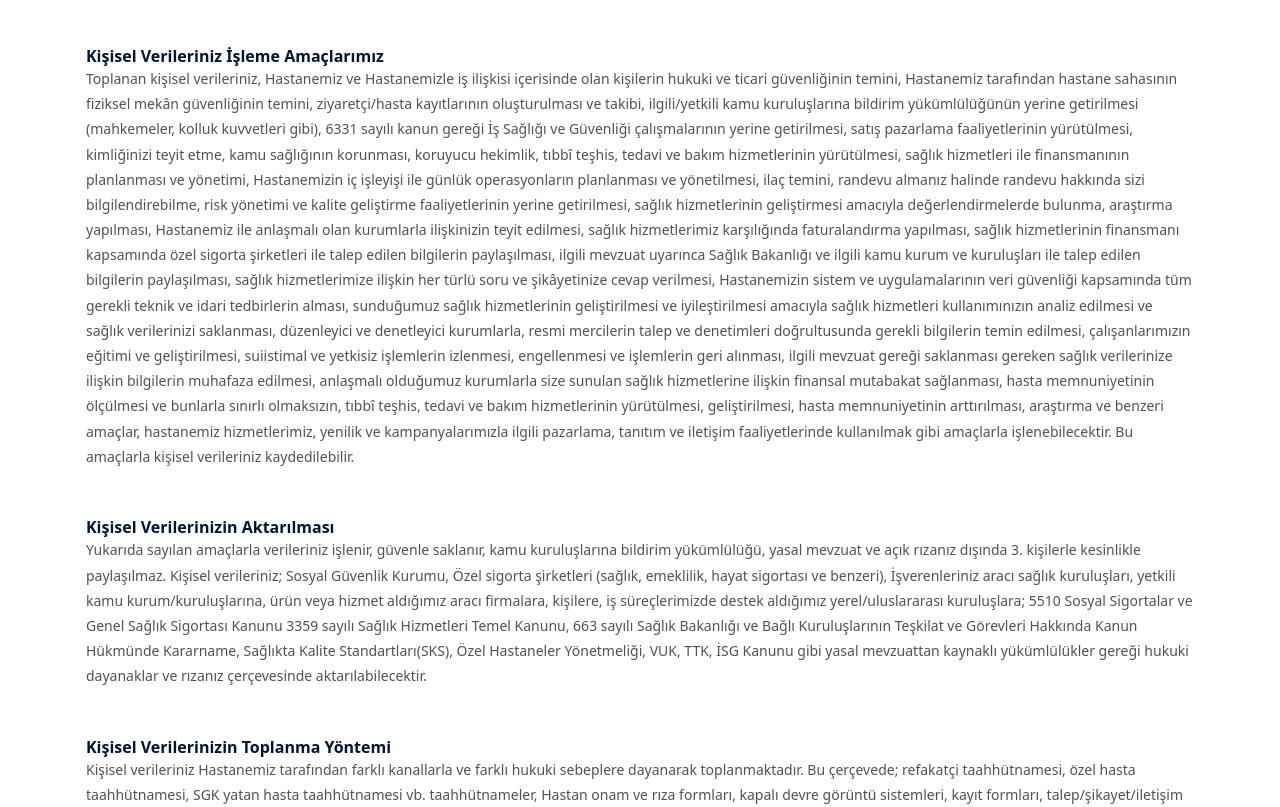
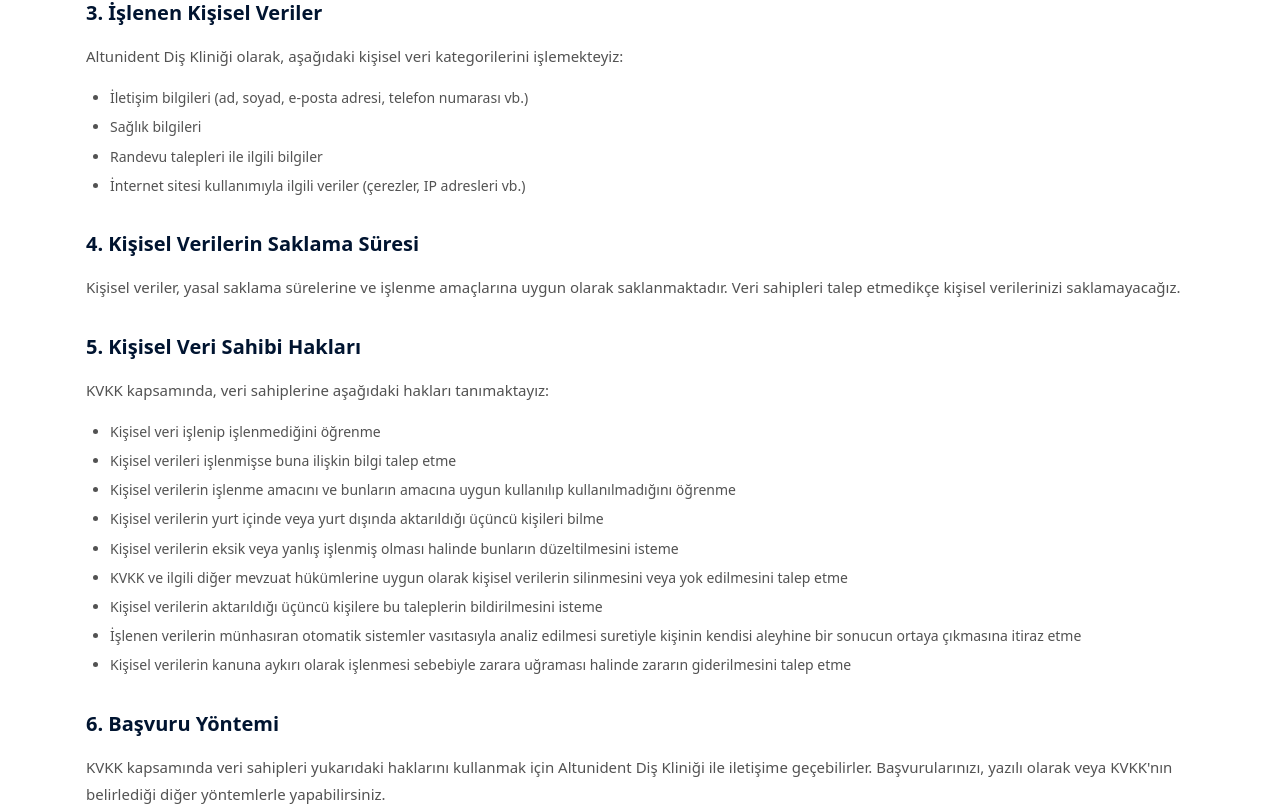
Before and after one commit to arslan-company/altunident-ui, a Next.js app: page /en/kvkk-aydinlatma-metni in a window 1280 px wide. Shown: the part 973-1780 px from the top of the page. Built offline with nearby package versions, Linux system fonts and the light colour scheme; no server answers.

Commit message:
kvkk & cookie pages updated

```diff
--- a/src/app/[locale]/kvkk-aydinlatma-metni/page.tsx
+++ b/src/app/[locale]/kvkk-aydinlatma-metni/page.tsx
@@ -23,159 +23,103 @@
       <main className="tw-min-h-screen tw-py-12">
         <div className="container tw-mx-auto tw-px-4 tw-space-y-6">
           <h3>KVKK (Kişisel Verilerin Korunması Konunu)</h3>
-          <br />
-          <br />
-          <h6>KİŞİSEL VERİLERİN KORUNMASI AYDINLATMA METNİ VE AÇIK RIZA FORMU</h6>
-          <br />
-          6698 Sayılı Kişisel Verilerin Korunması Kanunu Kapsamında, Kişisel Verilerinizi sınırlı
-          bağlantılı ve ölçülü olarak işlemekteyiz. Cihan Özel Sağlık ve Eğitim Hiz. İnş. San. Tic.
-          A. Ş. (“Hastane”) olarak Veri Sorumlusu sıfatıyla, Kişisel Verilerinizi talep ettiğimiz ve
-          bizimle paylaşmış olduğunuz kişisel verilerinizin işlenmelerini gerektiren amaç
-          çerçevesinde ve bu amaç ile bağlantılı, sınırlı ve ölçülü şekilde, doğruluğunu ve en
-          güncel halini koruyarak aşağıda açıklanan kapsamda işliyoruz. Bu konuda sizleri detaylı
-          olarak bilgilendirmek ve veri işlemenin açık rızanıza tabi olduğu konularda sizlerden onay
-          almak istiyoruz.
-          <br />
-          <br />
-          <h6>Hangi Kişisel Verilerinizi İşliyoruz;</h6>
-          İşlemekte olduğumuz kişisel verileriniz; Ad-soyad, TCKN, ve kimilk belgeleriniz üzerinden
-          yer alan tüm bilgileriniz dahil kimlik verileriniz; İkamet adresiniz, telefon numaranız,
-          mail adresiniz dahil iletişim bilgileriniz; yine acil durumlarda, refakat süreçlerinde
-          iletişim kurulacak kişiler gibi aile veya yakın bilgileriniz; banka hesap numarası, IBAN
-          numarası bilgileri dahil finansal bilgileriniz, sizin tarafınızdan sunulan veya
-          hastanemizce yapılan tüm tıbbi teşhis, tedavi ve bakım hizmetleri kapsamında hastalık
-          bilgilerinizi içeren tüm belgeler/bilgiler dahil sağlık/cinsel verileriniz; Sağlık
-          hizmetlerinin finansmanı ve planlaması amacıyla özel sağlık sigortasına ilişkin
-          verileriniz; Hastanemiz ziyaretiniz süresince kapalı devre görüntü sistemleri vasıtasıyla
-          sizlerden aldığımız görüntü ve araç plaka verileriniz dahil olmak üzere görüntü
-          verileriniz; parmak izi, avuç içi, damar izi gibi mevzuattan kaynaklı işlenmesi gereken
-          biometrik verileriniz; yine pazarlama ve iletişim faaliyetlerinde kullanılmak üzere
-          hastanemiz içerisinde alınmış görüntü verileriniz; çağrı merkezi üzerinden vermiş
-          olduğunuz işitsel verileriniz ve bunlarla sınırlı olmayan kişisel bilgilerden
-          oluşabilecektir.
-          <br />
-          <br />
-          <h6>Kişisel Verileriniz İşleme Amaçlarımız</h6>
-          Toplanan kişisel verileriniz, Hastanemiz ve Hastanemizle iş ilişkisi içerisinde olan
-          kişilerin hukuki ve ticari güvenliğinin temini, Hastanemiz tarafından hastane sahasının
-          fiziksel mekân güvenliğinin temini, ziyaretçi/hasta kayıtlarının oluşturulması ve takibi,
-          ilgili/yetkili kamu kuruluşlarına bildirim yükümlülüğünün yerine getirilmesi (mahkemeler,
-          kolluk kuvvetleri gibi), 6331 sayılı kanun gereği İş Sağlığı ve Güvenliği çalışmalarının
-          yerine getirilmesi, satış pazarlama faaliyetlerinin yürütülmesi, kimliğinizi teyit etme,
-          kamu sağlığının korunması, koruyucu hekimlik, tıbbî teşhis, tedavi ve bakım hizmetlerinin
-          yürütülmesi, sağlık hizmetleri ile finansmanının planlanması ve yönetimi, Hastanemizin iç
-          işleyişi ile günlük operasyonların planlanması ve yönetilmesi, ilaç temini, randevu
-          almanız halinde randevu hakkında sizi bilgilendirebilme, risk yönetimi ve kalite
-          geliştirme faaliyetlerinin yerine getirilmesi, sağlık hizmetlerinin geliştirmesi amacıyla
-          değerlendirmelerde bulunma, araştırma yapılması, Hastanemiz ile anlaşmalı olan kurumlarla
-          ilişkinizin teyit edilmesi, sağlık hizmetlerimiz karşılığında faturalandırma yapılması,
-          sağlık hizmetlerinin finansmanı kapsamında özel sigorta şirketleri ile talep edilen
-          bilgilerin paylaşılması, ilgili mevzuat uyarınca Sağlık Bakanlığı ve ilgili kamu kurum ve
-          kuruluşları ile talep edilen bilgilerin paylaşılması, sağlık hizmetlerimize ilişkin her
-          türlü soru ve şikâyetinize cevap verilmesi, Hastanemizin sistem ve uygulamalarının veri
-          güvenliği kapsamında tüm gerekli teknik ve idari tedbirlerin alması, sunduğumuz sağlık
-          hizmetlerinin geliştirilmesi ve iyileştirilmesi amacıyla sağlık hizmetleri kullanımınızın
-          analiz edilmesi ve sağlık verilerinizi saklanması, düzenleyici ve denetleyici kurumlarla,
-          resmi mercilerin talep ve denetimleri doğrultusunda gerekli bilgilerin temin edilmesi,
-          çalışanlarımızın eğitimi ve geliştirilmesi, suiistimal ve yetkisiz işlemlerin izlenmesi,
-          engellenmesi ve işlemlerin geri alınması, ilgili mevzuat gereği saklanması gereken sağlık
-          verilerinize ilişkin bilgilerin muhafaza edilmesi, anlaşmalı olduğumuz kurumlarla size
-          sunulan sağlık hizmetlerine ilişkin finansal mutabakat sağlanması, hasta memnuniyetinin
-          ölçülmesi ve bunlarla sınırlı olmaksızın, tıbbî teşhis, tedavi ve bakım hizmetlerinin
-          yürütülmesi, geliştirilmesi, hasta memnuniyetinin arttırılması, araştırma ve benzeri
-          amaçlar, hastanemiz hizmetlerimiz, yenilik ve kampanyalarımızla ilgili pazarlama, tanıtım
-          ve iletişim faaliyetlerinde kullanılmak gibi amaçlarla işlenebilecektir. Bu amaçlarla
-          kişisel verileriniz kaydedilebilir.
-          <br />
-          <br />
-          <h6>Kişisel Verilerinizin Aktarılması</h6>
-          Yukarıda sayılan amaçlarla verileriniz işlenir, güvenle saklanır, kamu kuruluşlarına
-          bildirim yükümlülüğü, yasal mevzuat ve açık rızanız dışında 3. kişilerle kesinlikle
-          paylaşılmaz. Kişisel verileriniz; Sosyal Güvenlik Kurumu, Özel sigorta şirketleri (sağlık,
-          emeklilik, hayat sigortası ve benzeri), İşverenleriniz aracı sağlık kuruluşları, yetkili
-          kamu kurum/kuruluşlarına, ürün veya hizmet aldığımız aracı firmalara, kişilere, iş
-          süreçlerimizde destek aldığımız yerel/uluslararası kuruluşlara; 5510 Sosyal Sigortalar ve
-          Genel Sağlık Sigortası Kanunu 3359 sayılı Sağlık Hizmetleri Temel Kanunu, 663 sayılı
-          Sağlık Bakanlığı ve Bağlı Kuruluşlarının Teşkilat ve Görevleri Hakkında Kanun Hükmünde
-          Kararname, Sağlıkta Kalite Standartları(SKS), Özel Hastaneler Yönetmeliği, VUK, TTK, İSG
-          Kanunu gibi yasal mevzuattan kaynaklı yükümlülükler gereği hukuki dayanaklar ve rızanız
-          çerçevesinde aktarılabilecektir.
-          <br />
-          <br />
-          <h6>Kişisel Verilerinizin Toplanma Yöntemi</h6>
-          Kişisel verileriniz Hastanemiz tarafından farklı kanallarla ve farklı hukuki sebeplere
-          dayanarak toplanmaktadır. Bu çerçevede; refakatçi taahhütnamesi, özel hasta taahhütnamesi,
-          SGK yatan hasta taahhütnamesi vb. taahhütnameler, Hastan onam ve rıza formları, kapalı
-          devre görüntü sistemleri, kayıt formları, talep/şikayet/iletişim formları, çağrı merkezi
-          ve web sitemiz gibi kanallar aracılığıyla sözlü, yazılı veya elektronik ortamda,
-          yurtiçi/yurtdışı iş birliği yaptığımız program ortağı kurum ve kuruluşlar, resmî kurumlar,
-          diğer 3. kişiler de dâhil olmak üzere Hastanemiz dışından da elde edilebilecek şekilde
-          fiziksel ortamlarda kâğıt üzerinde veya dijital ortamlarda elektronik yöntemlerle
-          toplanmaktadır.
-          <br />
-          <br />
-          <h6>KVK Kanunu’nun 11. maddesinde Sayılan Haklarınız</h6>
-          Kişisel veri sahipleri olarak, haklarınıza ilişkin taleplerinizi, işbu Aydınlatma Metninde
-          aşağıda düzenlenen yöntemlerle Hastanemize iletmeniz durumunda Hastanemiz talebin
-          niteliğine göre talebi en kısa sürede ve en geç 30 gün içinde ücretsiz olarak
-          sonuçlandıracaktır. Ancak, Kişisel Verileri Koruma Kurulunca bir ücret öngörülmesi
-          halinde, Hastanemiz tarafından belirlenen tarifedeki ücret alınacaktır. Bu kapsamda
-          kişisel veriniz ile ilgili a - Kişisel veri işlenip işlenmediğini öğrenme, b - Kişisel
-          verileri işlenmişse buna ilişkin bilgi talep etme, c - Kişisel verilerin işlenme amacını
-          ve bunların amacına uygun kullanılıp kullanılmadığını öğrenme, ç - Yurt içinde veya yurt
-          dışında kişisel verilerin aktarıldığı üçüncü kişileri bilme, d - Kişisel verilerin eksik
-          veya yanlış işlenmiş olması hâlinde bunların düzeltilmesini isteme ve bu kapsamda yapılan
-          işlemin kişisel verilerin aktarıldığı üçüncü kişilere bildirilmesini isteme, e - KVK
-          Kanunu’nun ve ilgili diğer kanun hükümlerine uygun olarak işlenmiş olmasına rağmen,
-          işlenmesini gerektiren sebeplerin ortadan kalkması hâlinde kişisel verilerin silinmesini
-          veya yok edilmesini isteme ve bu kapsamda yapılan işlemin kişisel verilerin aktarıldığı
-          üçüncü kişilere bildirilmesini isteme, f - İşlenen verilerin münhasıran otomatik sistemler
-          vasıtasıyla analiz edilmesi suretiyle kişinin kendisi aleyhine bir sonucun ortaya
-          çıkmasına itiraz etme, g - Kişisel verilerin kanuna aykırı olarak işlenmesi sebebiyle
-          zarara uğraması hâlinde zararın giderilmesini talep etme haklarına sahipsiniz.
-          <br />
-          <br />
-          <h6>Veri Sorumlusu ve İlgili Kişi Bilgi Talep Yöntemleri</h6>
-          KVK Kanunu gereği yukarıda belirtilen haklarınızı kullanmak ile ilgili talebinizi, yazılı
-          veya Kişisel Verileri Koruma Kurulu’nun belirlediği diğer yöntemlerle ve aşağıda
-          belirtilen kanallar ile Hastanemize iletebilirsiniz. İlgili kişi olarak hak taleplerinizi,
-          yazılı olarak kimliğinizi tespit edici gerekli belgeleri de sağlayarak Hastanemize
-          iletmeniz gerekmektedir. Bu çerçevede, Hastanemize KVK Kanunu’nun 11. maddesi kapsamında
-          yapacağınız başvuruların sağlıklı ve hızlı şekilde yönetilmesi için,
-          www.cihanhastanesi.com.tr adresinde Kişisel Verilerin Korunması başlığı altında “İlgili
-          Kişi Bilgi Talep Formu” belgesini kullanmanızı, talebinize göre istenebilecek
-          belge/bilgileri ve kimliğinizi tespit edici gerekli belgeleri de sağlayarak bizzat elden
-          ya da iadeli taahhütlü posta yolu ile yapılmasını öneriyoruz.
-          <br />
-          <br />
-          Ayrıca, ilgili kişi bilgi talep formunu kullanarak cihansaglik@hc01.kep.tr adresine
-          güvenli elektronik imzalı olarak ya da avukatınız veya noter aracılığı ile talebinizi
-          iletebilirsiniz.
-          <br />
-          <br />
-          <h6>Kişisel Verilerin Korunması ve İşlenmesi Hakkında Açık Rıza Metni</h6>
-          Kişisel verilerinizin işlenmesine onayınızı, lütfen aşağıda (x) şeklinde işaretleyerek
-          açıkça belirtiniz. Dilediğiniz zaman herhangi bir sınırlamaya tabi olmaksızın açık
-          rızanızı geri alabilirsiniz.
-          <br />
-          <br />
-          6698 Sayılı Kişisel Verilerin Korunması Kanunu Kapsamında kişisel verilerimin aydınlatma
-          metninde yer alan çerçeve ve amaçlar kapsamında muhafaza edilmesi, işlenmesi ve
-          aktarılmasını, kabul ve beyan ederim.
-          <br />
-          <br />
-          Kampanyalarınız, yenilikleriniz ve hizmetleriniz ile ilgili e-Posta, SMS ve telefonla
-          bilgi vermek için bana ulaşabileceğinizi kabul ve beyan ederim.
-          <br />
-          <br />
-          Aydınlatma metnini okudum, görüntü verilerimin Hastane tanıtım, pazarlama ve iletişim
-          faaliyetlerinde, web sitesi ve sosyal medya üzerinden paylaşılmasını kabul ve beyan
-          ederim. Cihan Özel Sağlık ve Eğitim Hiz. İnş. San. Tic. A. Ş. (“Hastane”) tarafından 6698
-          sayılı Kişisel Verilerin Korunması Kanunu (“KVK Kanunu”) kapsamında hazırlanmış olan
-          “Kişisel Verilerin Korunması Bilgilendirme ve Aydınlatma Metni”’nin (“Aydınlatma Metni”)
-          tamamını okudum, anladım ve kişisel verilerimin işlenme şartları ve açık rızamı dilediğim
-          zaman herhangi bir sınırlamaya tabi olmaksızın geri alabileceğim hakkında bilgi sahibi
-          oldum.
+          <div className="tw-space-y-8">
+            <section>
+              <h4 className="tw-text-xl tw-font-semibold tw-mb-4">1. Veri Sorumlusu</h4>
+              <div className="tw-space-y-2">
+                <p>Altunident Diş Kliniği</p>
+                <p>Adres: Altunizade, Mahir İz Cd. No:43, Üsküdar/İstanbul</p>
+                <p>Telefon: 444 8 000</p>
+                <p>E-posta: info@altunident.com</p>
+              </div>
+            </section>
+
+            <section>
+              <h4 className="tw-text-xl tw-font-semibold tw-mb-4">
+                2. Kişisel Verilerin İşlenme Amaçları
+              </h4>
+              <p>
+                Altunident Diş Kliniği olarak, müşteri memnuniyetini sağlamak ve hizmet kalitemizi
+                artırmak amacıyla aşağıdaki amaçlarla kişisel verilerinizi işlemekteyiz:
+              </p>
+              <ul className="tw-list-disc tw-pl-6 tw-mt-2 tw-space-y-1">
+                <li>Hizmetlerimizi sunmak ve geliştirmek</li>
+                <li>Randevu taleplerini işlemek</li>
+                <li>İletişim taleplerini yanıtlamak</li>
+                <li>Sağlık hizmetleri sunumu için gerekli olan bilgileri sağlamak</li>
+                <li>Sağlık turizmi hizmetlerimizi sunmak ve organize etmek</li>
+              </ul>
+            </section>
+
+            <section>
+              <h4 className="tw-text-xl tw-font-semibold tw-mb-4">3. İşlenen Kişisel Veriler</h4>
+              <p>
+                Altunident Diş Kliniği olarak, aşağıdaki kişisel veri kategorilerini işlemekteyiz:
+              </p>
+              <ul className="tw-list-disc tw-pl-6 tw-mt-2 tw-space-y-1">
+                <li>İletişim bilgileri (ad, soyad, e-posta adresi, telefon numarası vb.)</li>
+                <li>Sağlık bilgileri</li>
+                <li>Randevu talepleri ile ilgili bilgiler</li>
+                <li>İnternet sitesi kullanımıyla ilgili veriler (çerezler, IP adresleri vb.)</li>
+              </ul>
+            </section>
+
+            <section>
+              <h4 className="tw-text-xl tw-font-semibold tw-mb-4">
+                4. Kişisel Verilerin Saklama Süresi
+              </h4>
+              <p>
+                Kişisel veriler, yasal saklama sürelerine ve işlenme amaçlarına uygun olarak
+                saklanmaktadır. Veri sahipleri talep etmedikçe kişisel verilerinizi saklamayacağız.
+              </p>
+            </section>
+
+            <section>
+              <h4 className="tw-text-xl tw-font-semibold tw-mb-4">
+                5. Kişisel Veri Sahibi Hakları
+              </h4>
+              <p>KVKK kapsamında, veri sahiplerine aşağıdaki hakları tanımaktayız:</p>
+              <ul className="tw-list-disc tw-pl-6 tw-mt-2 tw-space-y-1">
+                <li>Kişisel veri işlenip işlenmediğini öğrenme</li>
+                <li>Kişisel verileri işlenmişse buna ilişkin bilgi talep etme</li>
+                <li>
+                  Kişisel verilerin işlenme amacını ve bunların amacına uygun kullanılıp
+                  kullanılmadığını öğrenme
+                </li>
+                <li>
+                  Kişisel verilerin yurt içinde veya yurt dışında aktarıldığı üçüncü kişileri bilme
+                </li>
+                <li>
+                  Kişisel verilerin eksik veya yanlış işlenmiş olması halinde bunların
+                  düzeltilmesini isteme
+                </li>
+                <li>
+                  KVKK ve ilgili diğer mevzuat hükümlerine uygun olarak kişisel verilerin
+                  silinmesini veya yok edilmesini talep etme
+                </li>
+                <li>
+                  Kişisel verilerin aktarıldığı üçüncü kişilere bu taleplerin bildirilmesini isteme
+                </li>
+                <li>
+                  İşlenen verilerin münhasıran otomatik sistemler vasıtasıyla analiz edilmesi
+                  suretiyle kişinin kendisi aleyhine bir sonucun ortaya çıkmasına itiraz etme
+                </li>
+                <li>
+                  Kişisel verilerin kanuna aykırı olarak işlenmesi sebebiyle zarara uğraması halinde
+                  zararın giderilmesini talep etme
+                </li>
+              </ul>
+            </section>
+
+            <section>
+              <h4 className="tw-text-xl tw-font-semibold tw-mb-4">6. Başvuru Yöntemi</h4>
+              <p>
+                KVKK kapsamında veri sahipleri yukarıdaki haklarını kullanmak için Altunident Diş
+                Kliniği ile iletişime geçebilirler. Başvurularınızı, yazılı olarak veya KVKK'nın
+                belirlediği diğer yöntemlerle yapabilirsiniz.
+              </p>
+            </section>
+          </div>
         </div>
       </main>
       <Footer />
```
Also changed, not shown: src/app/[locale]/cookie-policy-page/page.tsx (+86 -50 lines).
